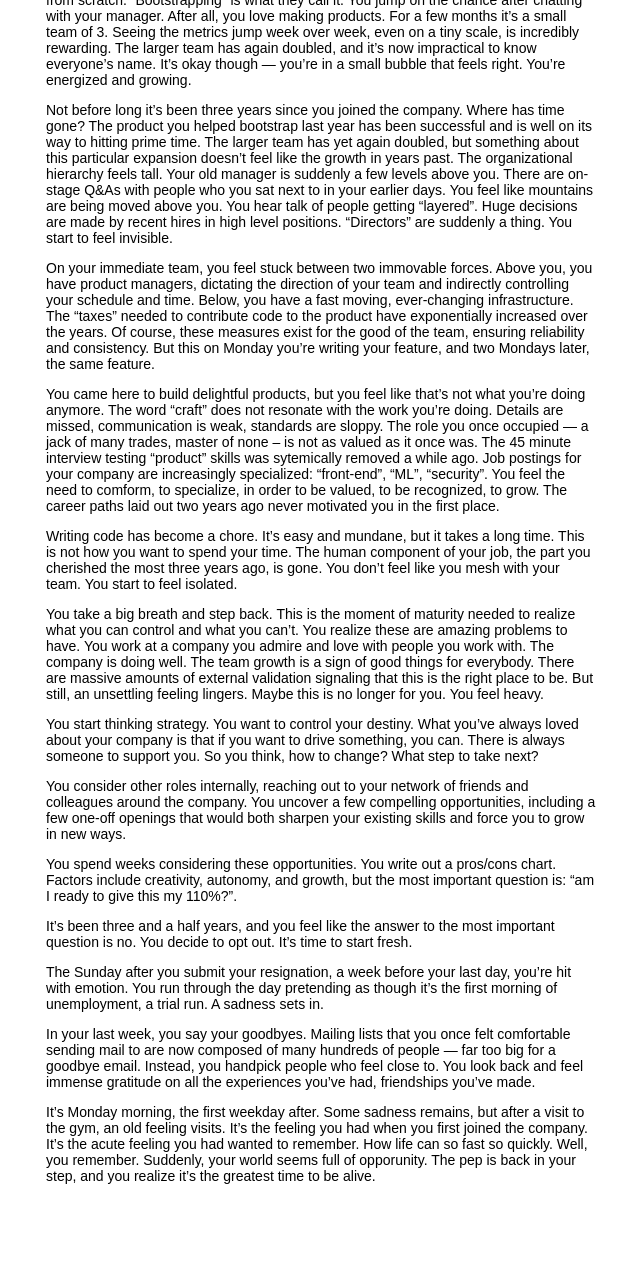
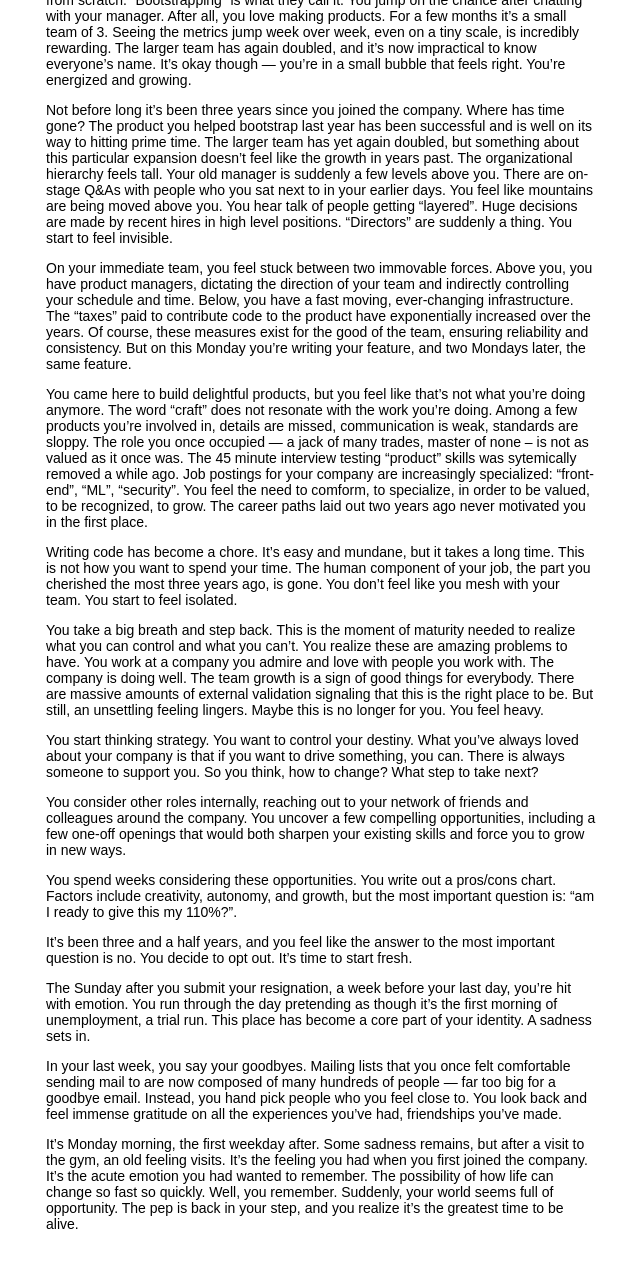
Before and after one commit to vpai/vpai.github.io, a Jekyll site: the page built from _posts/2017-03-12-the-full-stack-engineer.md, in a window 1280 px wide and 1400 px high, scrolled down 724 px. Shown: the top 1268 px of the window, without its empty margins (319-959 px from the left). Built offline with Jekyll 4.4.1, drawn with Linux system fonts in a browser that asks for light colours; comment, search, counter and statistics services are not loaded.

Commit message:
[tweak] tweaks to "the full stack engineer"

```diff
--- a/_posts/2017-03-12-the-full-stack-engineer.md
+++ b/_posts/2017-03-12-the-full-stack-engineer.md
@@ -18,9 +18,9 @@ Yet another year passes, and an opportunity arises to be grow a new business ver
 
 Not before long it’s been three years since you joined the company. Where has time gone? The product you helped bootstrap last year has been successful and is well on its way to hitting prime time. The larger team has yet again doubled, but something about this particular expansion doesn’t feel like the growth in years past. The organizational hierarchy feels tall. Your old manager is suddenly a few levels above you. There are on-stage Q&As with people who you sat next to in your earlier days. You feel like mountains are being moved above you. You hear talk of people getting “layered”. Huge decisions are made by recent hires in high level positions. “Directors” are suddenly a thing. You start to feel invisible.
 
-On your immediate team, you feel stuck between two immovable forces. Above you, you have product managers, dictating the direction of your team and indirectly controlling your schedule and time. Below, you have a fast moving, ever-changing infrastructure. The “taxes” needed to contribute code to the product have exponentially increased over the years. Of course, these measures exist for the good of the team, ensuring reliability and consistency. But this on Monday you’re writing your feature, and two Mondays later, the same feature.
+On your immediate team, you feel stuck between two immovable forces. Above you, you have product managers, dictating the direction of your team and indirectly controlling your schedule and time. Below, you have a fast moving, ever-changing infrastructure. The “taxes” paid to contribute code to the product have exponentially increased over the years. Of course, these measures exist for the good of the team, ensuring reliability and consistency. But on this Monday you’re writing your feature, and two Mondays later, the same feature.
 
-You came here to build delightful products, but you feel like that’s not what you’re doing anymore. The word "craft" does not resonate with the work you're doing. Details are missed, communication is weak, standards are sloppy. The role you once occupied — a jack of many trades, master of none – is not as valued as it once was. The 45 minute interview testing "product" skills was sytemically removed a while ago. Job postings for your company are increasingly specialized: “front-end”, “ML”, “security”. You feel the need to comform, to specialize, in order to be valued, to be recognized, to grow. The career paths laid out two years ago never motivated you in the first place.
+You came here to build delightful products, but you feel like that’s not what you’re doing anymore. The word "craft" does not resonate with the work you're doing. Among a few products you're involved in, details are missed, communication is weak, standards are sloppy. The role you once occupied — a jack of many trades, master of none – is not as valued as it once was. The 45 minute interview testing "product" skills was sytemically removed a while ago. Job postings for your company are increasingly specialized: “front-end”, “ML”, “security”. You feel the need to comform, to specialize, in order to be valued, to be recognized, to grow. The career paths laid out two years ago never motivated you in the first place.
 
 Writing code has become a chore. It’s easy and mundane, but it takes a long time. This is not how you want to spend your time. The human component of your job, the part you cherished the most three years ago, is gone. You don’t feel like you mesh with your team. You start to feel isolated.
 
@@ -34,8 +34,8 @@ You spend weeks considering these opportunities. You write out a pros/cons chart
 
 It’s been three and a half years, and you feel like the answer to the most important question is no. You decide to opt out. It’s time to start fresh.
 
-The Sunday after you submit your resignation, a week before your last day, you’re hit with emotion. You run through the day pretending as though it’s the first morning of unemployment, a trial run. A sadness sets in.
+The Sunday after you submit your resignation, a week before your last day, you’re hit with emotion. You run through the day pretending as though it’s the first morning of unemployment, a trial run. This place has become a core part of your identity. A sadness sets in.
 
-In your last week, you say your goodbyes. Mailing lists that you once felt comfortable sending mail to are now composed of many hundreds of people — far too big for a goodbye email. Instead, you handpick people who feel close to. You look back and feel immense gratitude on all the experiences you’ve had, friendships you’ve made.
+In your last week, you say your goodbyes. Mailing lists that you once felt comfortable sending mail to are now composed of many hundreds of people — far too big for a goodbye email. Instead, you hand pick people who you feel close to. You look back and feel immense gratitude on all the experiences you’ve had, friendships you’ve made.
 
-It’s Monday morning, the first weekday after. Some sadness remains, but after a visit to the gym, an old feeling visits. It’s the feeling you had when you first joined the company. It’s the acute feeling you had wanted to remember. How life can so fast so quickly. Well, you remember. Suddenly, your world seems full of opporunity. The pep is back in your step, and you realize it’s the greatest time to be alive.
+It’s Monday morning, the first weekday after. Some sadness remains, but after a visit to the gym, an old feeling visits. It’s the feeling you had when you first joined the company. It’s the acute emotion you had wanted to remember. The possibility of how life can change so fast so quickly. Well, you remember. Suddenly, your world seems full of opportunity. The pep is back in your step, and you realize it’s the greatest time to be alive.
```
